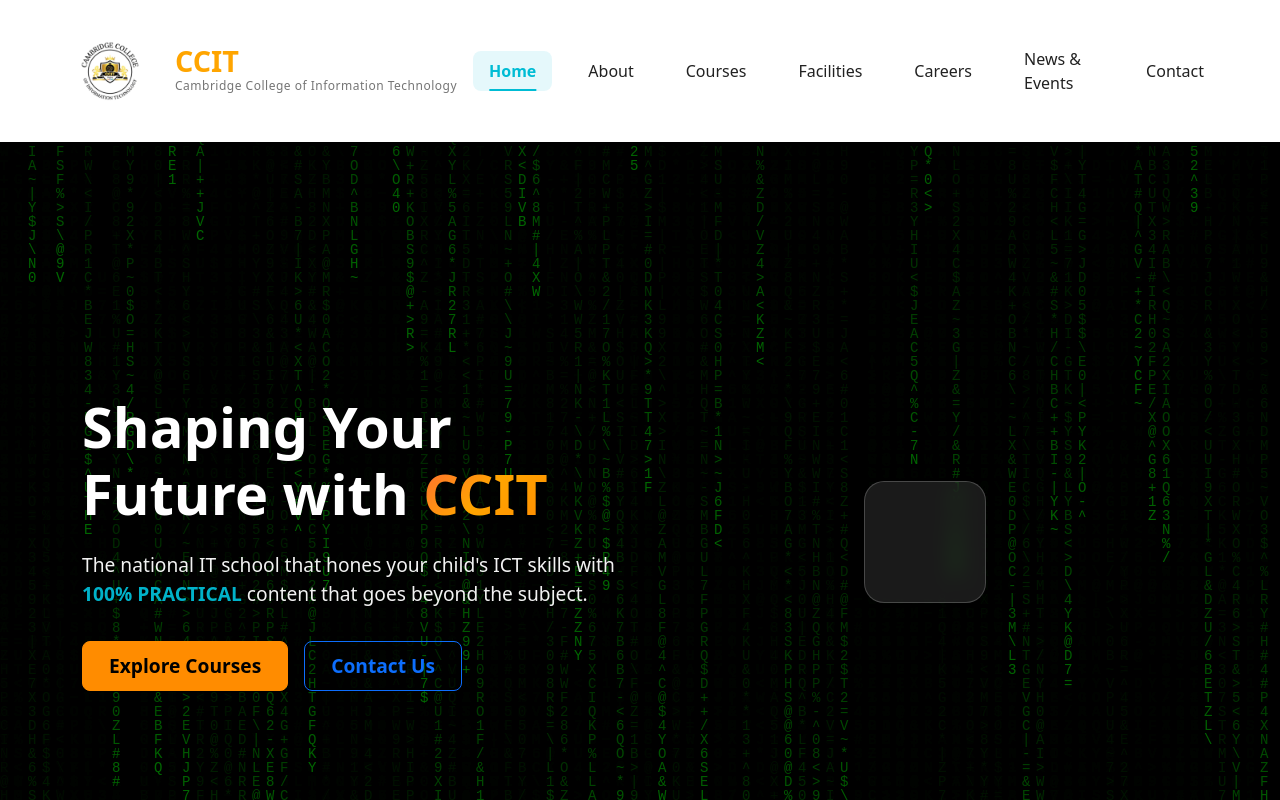
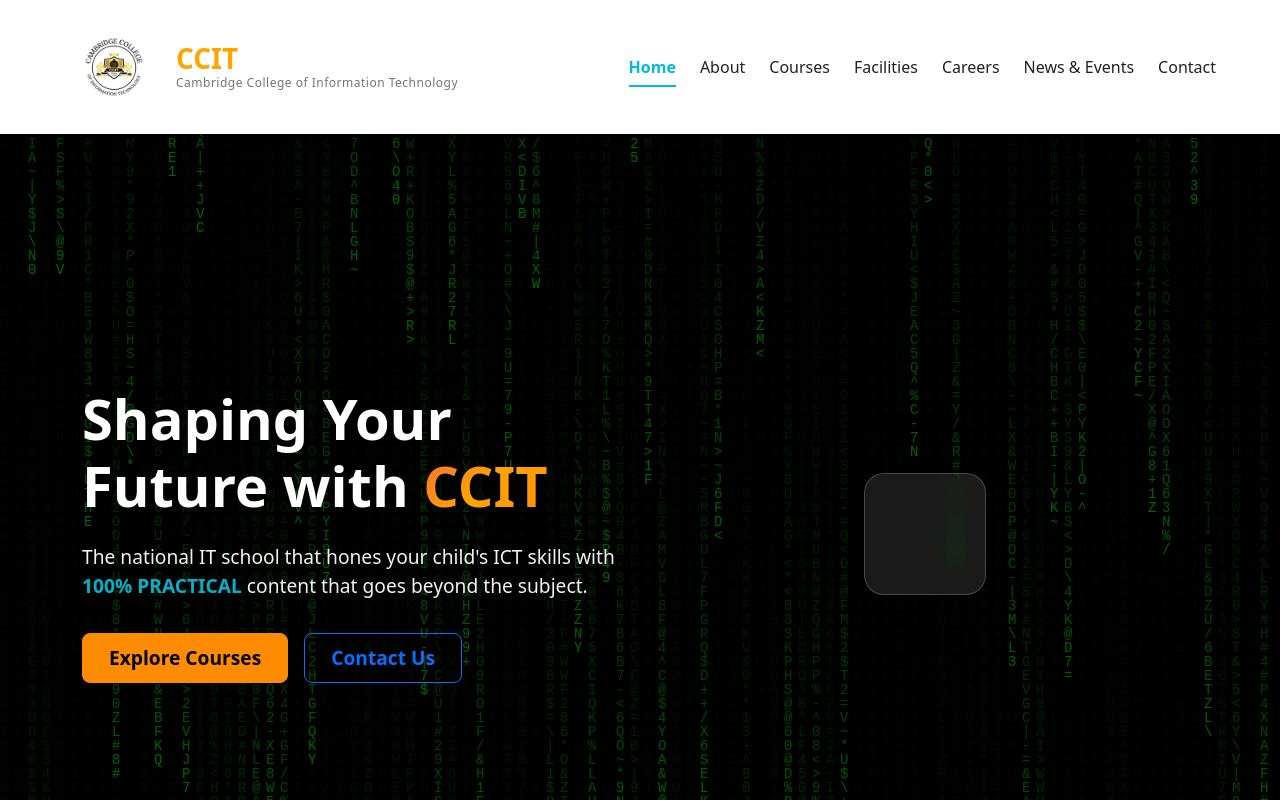
Before and after one commit to Yuneth/CCBE_IT, a Vue app: page / in a window 1280 px wide. Shown: the top 800 px of the page. Built offline with nearby package versions, Linux system fonts and the light colour scheme; a web font is replaced by a local one; what webfontloader would draw is missing.

Commit message:
update NavigationBar

```diff
--- a/src/components/NavigationBar.vue
+++ b/src/components/NavigationBar.vue
@@ -1,15 +1,15 @@
 <template>
-  <nav class="navbar navbar-expand-lg navbar-custom sticky-top">
+  <nav class="navbar navbar-custom sticky-top">
     <div class="container">
+      <!-- Logo on the left -->
       <router-link class="navbar-brand" to="/">
         <div class="logo-container">
-          <!-- Logo Image -->
           <img
             :src="logo"
             alt="CCIT Logo"
             class="logo-image"
+            loading="lazy"
           />
-          <!-- Logo Text -->
           <div class="logo-text-container">
             <h2 class="logo-text">CCIT</h2>
             <small class="logo-subtext">Cambridge College of Information Technology</small>
@@ -17,31 +17,33 @@
         </div>
       </router-link>
 
-      <!-- Custom Toggle Button with Menu Icon -->
+      <!-- Hamburger menu for mobile -->
       <button
         class="navbar-toggler custom-toggler"
         type="button"
         @click="toggleMenu"
         :aria-expanded="menuOpen"
         aria-label="Toggle navigation"
+        aria-controls="navbarNav"
       >
         <span class="toggler-icon"></span>
         <span class="toggler-icon"></span>
         <span class="toggler-icon"></span>
       </button>
 
-      <!-- Collapsible Menu -->
+      <!-- Navigation menu on the right -->
       <div
-        class="collapse navbar-collapse"
+        class="navbar-menu"
         :class="{ 'show': menuOpen }"
         id="navbarNav"
       >
-        <ul class="navbar-nav ms-auto">
+        <ul class="nav-list">
           <li class="nav-item">
             <router-link
               class="nav-link"
               to="/"
               @click="closeMenu"
+              :class="{ 'active': $route.path === '/' }"
             >
               Home
             </router-link>
@@ -51,6 +53,7 @@
               class="nav-link"
               to="/about"
               @click="closeMenu"
+              :class="{ 'active': $route.path === '/about' }"
             >
               About
             </router-link>
@@ -60,6 +63,7 @@
               class="nav-link"
               to="/courses"
               @click="closeMenu"
+              :class="{ 'active': $route.path === '/courses' }"
             >
               Courses
             </router-link>
@@ -69,6 +73,7 @@
               class="nav-link"
               to="/facilities"
               @click="closeMenu"
+              :class="{ 'active': $route.path === '/facilities' }"
             >
               Facilities
             </router-link>
@@ -78,6 +83,7 @@
               class="nav-link"
               to="/careers"
               @click="closeMenu"
+              :class="{ 'active': $route.path === '/careers' }"
             >
               Careers
             </router-link>
@@ -87,6 +93,7 @@
               class="nav-link"
               to="/news_event"
               @click="closeMenu"
+              :class="{ 'active': $route.path === '/news_event' }"
             >
               News & Events
             </router-link>
@@ -96,26 +103,13 @@
               class="nav-link"
               to="/contact"
               @click="closeMenu"
+              :class="{ 'active': $route.path === '/contact' }"
             >
               Contact
             </router-link>
           </li>
-
-          <!-- Optional: Add a CTA Button -->
-          <!-- <li class="nav-item d-lg-none mt-3">
-            <button class="btn btn-primary enroll-btn" @click="navigateToEnroll">
-              Enroll Now
-            </button>
-          </li> -->
         </ul>
       </div>
-
-      <!-- Desktop CTA Button -->
-      <!-- <div class="d-none d-lg-block">
-        <button class="btn btn-primary enroll-btn" @click="navigateToEnroll">
-          Enroll Now
-        </button>
-      </div> -->
     </div>
   </nav>
 </template>
@@ -125,7 +119,7 @@
   name: 'NavigationBar',
   data() {
     return {
-      logo: require('@/assets/images/CCIT - logo.png'), // Update this path to your actual logo file
+      logo: require('@/assets/images/CCIT - logo.png'),
       menuOpen: false
     }
   },
@@ -135,16 +129,12 @@
     },
     closeMenu() {
       this.menuOpen = false;
-    },
-    navigateToEnroll() {
-      this.$router.push('/enroll');
-      this.closeMenu();
     }
   },
   mounted() {
     // Close menu when clicking outside on mobile
     document.addEventListener('click', (event) => {
-      if (this.menuOpen && !event.target.closest('.navbar')) {
+      if (this.menuOpen && !event.target.closest('.navbar-custom')) {
         this.closeMenu();
       }
     });
@@ -155,34 +145,48 @@
         this.closeMenu();
       }
     });
+  },
+  beforeUnmount() {
+    document.removeEventListener('click', this.closeMenu);
+    document.removeEventListener('keydown', this.closeMenu);
   }
 }
 </script>
 
 <style scoped>
+/* Base Styles */
 .navbar-custom {
-  background-color: var(--header-bg);
-  box-shadow: var(--shadow);
-  padding: 1rem 0;
+  background-color: var(--header-bg, #ffffff);
+  box-shadow: var(--shadow, 0 2px 10px rgba(0,0,0,0.1));
+  padding: 0.75rem 0;
   position: sticky;
   top: 0;
   z-index: 1000;
+  width: 100%;
 }
 
 .container {
   display: flex;
   align-items: center;
   justify-content: space-between;
-  padding: 0 20px;
   max-width: 1200px;
   margin: 0 auto;
+  padding: 0 1.5rem;
+  width: 100%;
 }
 
-/* Logo Styles */
+/* Logo Styles - Left Side */
+.navbar-brand {
+  display: flex;
+  align-items: center;
+  text-decoration: none;
+  flex-shrink: 0;
+}
+
 .logo-container {
   display: flex;
   align-items: center;
-  gap: 15px;
+  gap: 0.75rem;
 }
 
 .logo-image {
@@ -205,25 +209,28 @@
   color: #ffa500;
   font-weight: 700;
   margin: 0;
-  font-size: 1.8rem;
+  font-size: 1.75rem;
   line-height: 1;
+  white-space: nowrap;
 }
 
 .logo-subtext {
-  color: var(--text-secondary);
+  color: var(--text-secondary, #666);
   font-size: 0.75rem;
   font-weight: 500;
-  margin-top: 2px;
+  margin-top: 0.25rem;
   letter-spacing: 0.5px;
+  line-height: 1.2;
+  white-space: nowrap;
 }
 
-/* Custom Toggle Button */
+/* Hamburger Menu - Hidden on Desktop */
 .custom-toggler {
-  display: none; /* Hidden by default */
+  display: none;
   background: transparent;
-  border: 2px solid var(--primary-color);
-  border-radius: 8px;
-  padding: 8px 12px;
+  border: 2px solid var(--primary-color, #007bff);
+  border-radius: 6px;
+  padding: 8px;
   cursor: pointer;
   flex-direction: column;
   justify-content: space-between;
@@ -231,22 +238,23 @@
   width: 44px;
   height: 44px;
   transition: all 0.3s ease;
+  z-index: 1001;
 }
 
 .custom-toggler:hover {
-  background-color: rgba(0, 188, 212, 0.1);
+  background-color: rgba(0, 123, 255, 0.1);
 }
 
 .custom-toggler:focus {
   outline: none;
-  box-shadow: 0 0 0 3px rgba(0, 188, 212, 0.3);
+  box-shadow: 0 0 0 3px rgba(0, 123, 255, 0.3);
 }
 
 .toggler-icon {
   display: block;
   width: 24px;
   height: 3px;
-  background-color: var(--primary-color);
+  background-color: var(--primary-color, #007bff);
   border-radius: 2px;
   transition: all 0.3s ease;
 }
@@ -263,15 +271,20 @@
   transform: rotate(-45deg) translate(7px, -7px);
 }
 
-/* Navigation Menu */
-.navbar-collapse {
-  transition: all 0.3s ease;
+/* Navigation Menu - Right Side */
+.navbar-menu {
+  display: flex;
+  justify-content: flex-end;
+  flex-grow: 1;
 }
 
-.navbar-nav {
+.nav-list {
   display: flex;
   align-items: center;
-  gap: 20px;
+  gap: 1.5rem;
+  margin: 0;
+  padding: 0;
+  list-style: none;
 }
 
 .nav-item {
@@ -279,65 +292,49 @@
 }
 
 .nav-link {
-  color: var(--text-primary) !important;
+  color: var(--text-primary, #333);
   font-weight: 500;
   font-size: 1rem;
-  padding: 8px 16px !important;
+  padding: 0.5rem 0;
   transition: all 0.3s ease;
   position: relative;
   text-decoration: none;
+  display: block;
+  white-space: nowrap;
 }
 
 .nav-link::after {
   content: '';
   position: absolute;
   bottom: 0;
-  left: 50%;
+  left: 0;
   width: 0;
   height: 2px;
-  background-color: var(--accent-color);
-  transition: all 0.3s ease;
-  transform: translateX(-50%);
+  background-color: var(--accent-color, #ffa500);
+  transition: width 0.3s ease;
 }
 
 .nav-link:hover::after,
-.nav-link.router-link-active::after {
-  width: calc(100% - 32px);
+.nav-link.active::after {
+  width: 100%;
 }
 
 .nav-link:hover,
-.nav-link.router-link-active {
-  color: var(--accent-color) !important;
+.nav-link.active {
+  color: var(--accent-color, #ffa500);
 }
 
-/* Enroll Button */
-.enroll-btn {
-  background: linear-gradient(135deg, var(--primary-color), var(--accent-color));
-  color: white;
-  border: none;
-  padding: 10px 24px;
-  border-radius: 25px;
+/* Active state for better UX */
+.nav-link.active {
   font-weight: 600;
-  font-size: 0.95rem;
-  cursor: pointer;
-  transition: all 0.3s ease;
-  white-space: nowrap;
 }
 
-.enroll-btn:hover {
-  transform: translateY(-2px);
-  box-shadow: 0 5px 15px rgba(0, 188, 212, 0.3);
-  background: linear-gradient(135deg, var(--accent-color), var(--primary-color));
-}
+/* ========== RESPONSIVE DESIGN ========== */
 
-/* Responsive Design */
+/* Tablet (768px - 991px) */
 @media (max-width: 991px) {
-  .custom-toggler {
-    display: flex; /* Show on mobile/tablet */
-  }
-
-  .logo-container {
-    gap: 12px;
+  .container {
+    padding: 0 1rem;
   }
 
   .logo-image {
@@ -352,46 +349,73 @@
     font-size: 0.7rem;
   }
 
-  .navbar-collapse {
-    position: absolute;
-    top: 100%;
+  .nav-list {
+    gap: 1rem;
+  }
+
+  .nav-link {
+    font-size: 0.95rem;
+  }
+}
+
+/* Mobile (Below 768px) */
+@media (max-width: 767px) {
+  .custom-toggler {
+    display: flex;
+  }
+
+  .navbar-menu {
+    position: fixed;
+    top: 0;
     left: 0;
     right: 0;
-    background-color: var(--header-bg);
-    box-shadow: 0 10px 30px rgba(0, 0, 0, 0.1);
-    padding: 20px;
-    z-index: 1000;
+    bottom: 0;
+    background-color: rgba(255, 255, 255, 0.98);
+    backdrop-filter: blur(10px);
+    z-index: 999;
+    flex-direction: column;
+    justify-content: center;
+    align-items: center;
+    padding: 2rem;
+    transform: translateX(100%);
+    transition: transform 0.3s ease-in-out;
   }
 
-  .navbar-nav {
+  .navbar-menu.show {
+    transform: translateX(0);
+  }
+
+  .nav-list {
     flex-direction: column;
-    gap: 0;
+    gap: 1.5rem;
     width: 100%;
+    max-width: 300px;
   }
 
   .nav-item {
     width: 100%;
     text-align: center;
-    margin: 5px 0;
   }
 
   .nav-link {
-    padding: 12px 20px !important;
-    display: block;
+    padding: 0.75rem 1rem;
     font-size: 1.1rem;
+    border-radius: 6px;
+  }
+
+  .nav-link:hover,
+  .nav-link.active {
+    background-color: rgba(255, 165, 0, 0.1);
   }
 
   .nav-link::after {
     display: none;
   }
 
-  .enroll-btn {
-    width: 100%;
-    padding: 12px;
+  .logo-image {
+    height: 45px;
   }
-}
 
-@media (max-width: 576px) {
   .logo-text {
     font-size: 1.3rem;
   }
@@ -399,63 +423,86 @@
   .logo-subtext {
     font-size: 0.65rem;
   }
+}
+
+/* Small Mobile (Below 576px) */
+@media (max-width: 575px) {
+  .container {
+    padding: 0 0.75rem;
+  }
+
+  .logo-container {
+    gap: 0.5rem;
+  }
 
   .logo-image {
-    height: 45px;
+    height: 40px;
   }
 
-  .container {
-    padding: 0 15px;
+  .logo-text {
+    font-size: 1.2rem;
+  }
+
+  .logo-subtext {
+    font-size: 0.6rem;
+  }
+
+  .custom-toggler {
+    width: 40px;
+    height: 40px;
+  }
+
+  .toggler-icon {
+    width: 20px;
+    height: 2px;
   }
 }
 
-/* Animation for mobile menu */
-@keyframes slideDown {
-  from {
-    opacity: 0;
-    transform: translateY(-10px);
+/* Extra Small Mobile (Below 400px) */
+@media (max-width: 399px) {
+  .logo-text {
+    font-size: 1.1rem;
   }
-  to {
-    opacity: 1;
-    transform: translateY(0);
+
+  .logo-subtext {
+    font-size: 0.55rem;
   }
-}
 
-.navbar-collapse.show {
-  animation: slideDown 0.3s ease forwards;
-}
+  .logo-image {
+    height: 35px;
+  }
 
-/* Active state for better UX */
-.nav-link.router-link-active {
-  font-weight: 600;
-  background-color: rgba(0, 188, 212, 0.1);
-  border-radius: 8px;
-}
-
-/* Scroll effect */
-.navbar-custom.scrolled {
-  padding: 0.5rem 0;
-  backdrop-filter: blur(10px);
-  background-color: rgba(var(--header-bg-rgb), 0.95);
+  .nav-link {
+    font-size: 1rem;
+  }
 }
 
 /* Accessibility improvements */
 .nav-link:focus {
-  outline: 2px solid var(--accent-color);
+  outline: 2px solid var(--accent-color, #ffa500);
+  outline-offset: 4px;
+  border-radius: 4px;
+}
+
+.custom-toggler:focus-visible {
+  outline: 2px solid var(--accent-color, #ffa500);
   outline-offset: 2px;
 }
 
-.custom-toggler:focus-visible {
-  outline: 2px solid var(--accent-color);
-  outline-offset: 2px;
-}
+/* Reduced motion support */
+@media (prefers-reduced-motion: reduce) {
+  .navbar-custom,
+  .nav-link,
+  .custom-toggler,
+  .logo-image,
+  .navbar-menu,
+  .toggler-icon {
+    transition: none;
+  }
 
-/* Smooth transitions */
-.navbar-custom,
-.nav-link,
-.custom-toggler,
-.enroll-btn {
-  transition: all 0.3s cubic-bezier(0.4, 0, 0.2, 1);
+  .navbar-menu {
+    transition: none;
+  }
 }
 
 /* Print styles */
@@ -463,11 +510,27 @@
   .navbar-custom {
     position: static;
     box-shadow: none;
+    background-color: white !important;
   }
 
-  .custom-toggler,
-  .enroll-btn {
+  .custom-toggler {
     display: none !important;
+  }
+
+  .navbar-menu {
+    display: flex !important;
+    position: static;
+    transform: none !important;
+    background: none !important;
+  }
+
+  .nav-list {
+    flex-direction: row;
+    gap: 0.5rem;
+  }
+
+  .nav-link {
+    color: black !important;
   }
 }
 </style>
```
